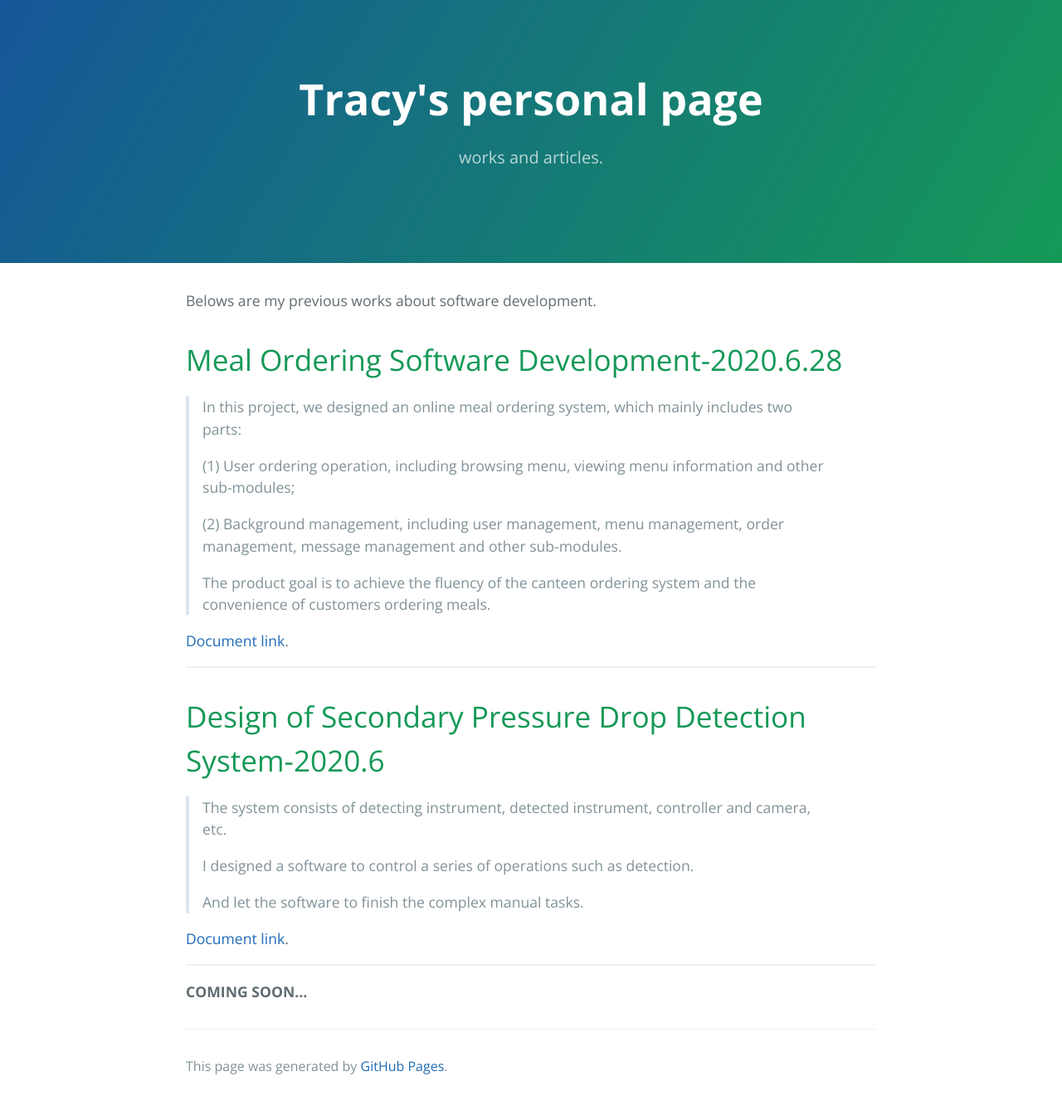
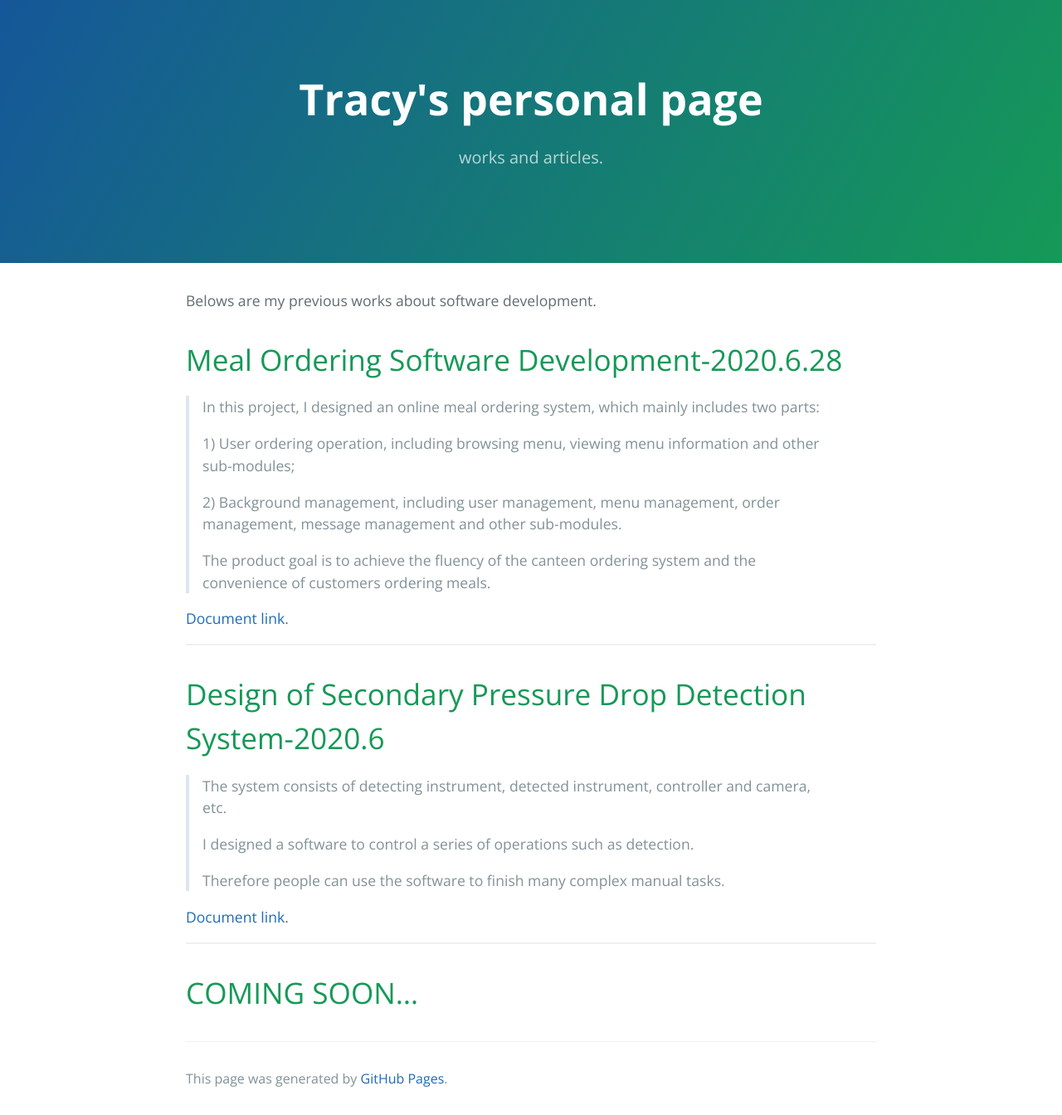
Before and after one commit to CUI77/cui77.github.io, a Jekyll site: the page built from index.md, in a window 1280 px wide. Shown: the whole page at 83% size. Built offline with Jekyll 4.4.1, drawn with Linux system fonts in a browser that asks for light colours.

Commit message:
Create index.md

```diff
--- a/index.md
+++ b/index.md
@@ -6,11 +6,11 @@ Belows are my previous works about software development.
 
 # Meal Ordering Software Development-2020.6.28
 
-> In this project, we designed an online meal ordering system, which mainly includes two parts:
+> In this project, I designed an online meal ordering system, which mainly includes two parts:
 >
-> (1) User ordering operation, including browsing menu, viewing menu information and other sub-modules;
+> 1) User ordering operation, including browsing menu, viewing menu information and other sub-modules;
 >
-> (2) Background management, including user management, menu management, order management, message management and other sub-modules.
+> 2) Background management, including user management, menu management, order management, message management and other sub-modules.
 >
 > The product goal is to achieve the fluency of the canteen ordering system and the convenience of customers ordering meals.
 
@@ -24,13 +24,14 @@ Belows are my previous works about software development.
 >
 > I designed a software to control a series of operations such as detection.
 >
-> And let the software to finish the complex manual tasks.
+> Therefore people can use the software to finish many complex manual tasks.
 
 [Document link](https://github.com/CUI77/cui77.github.io/blob/main/docs/Design%20of%20Secondary%20Pressure%20Drop%20Detection%20System.pdf).
 
 * * *
 
-**COMING SOON...**
+# COMING SOON...
+
 
 
 
```
